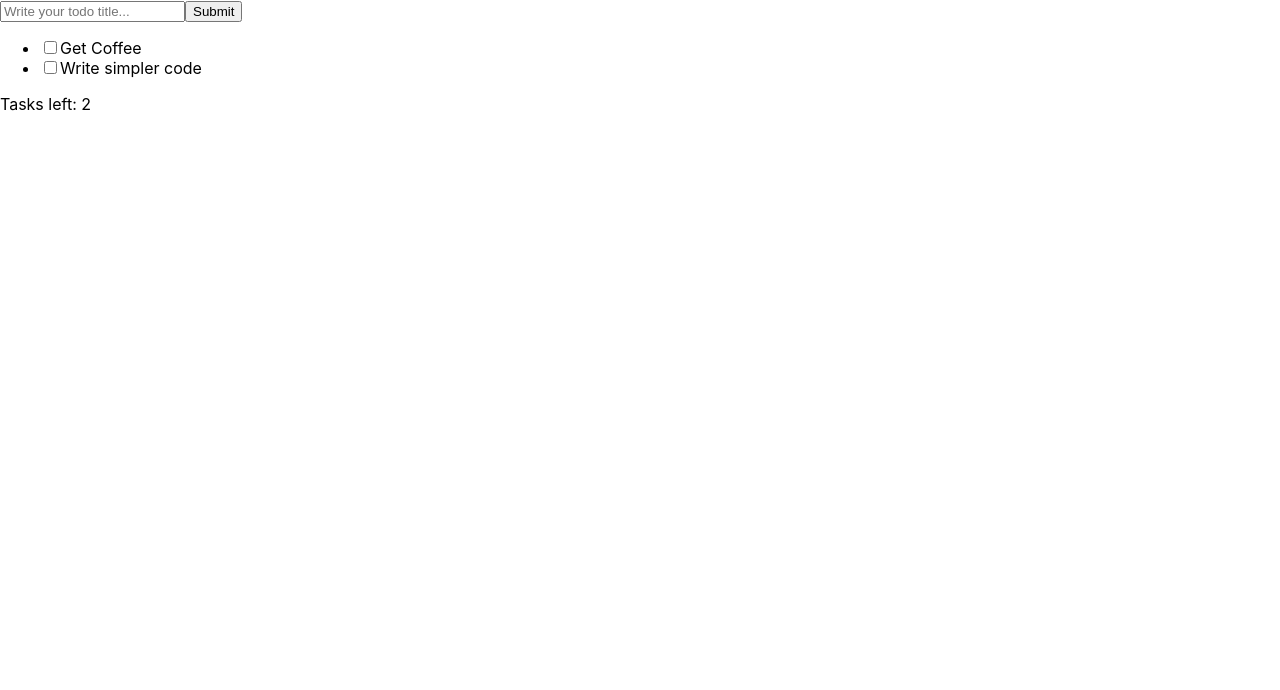
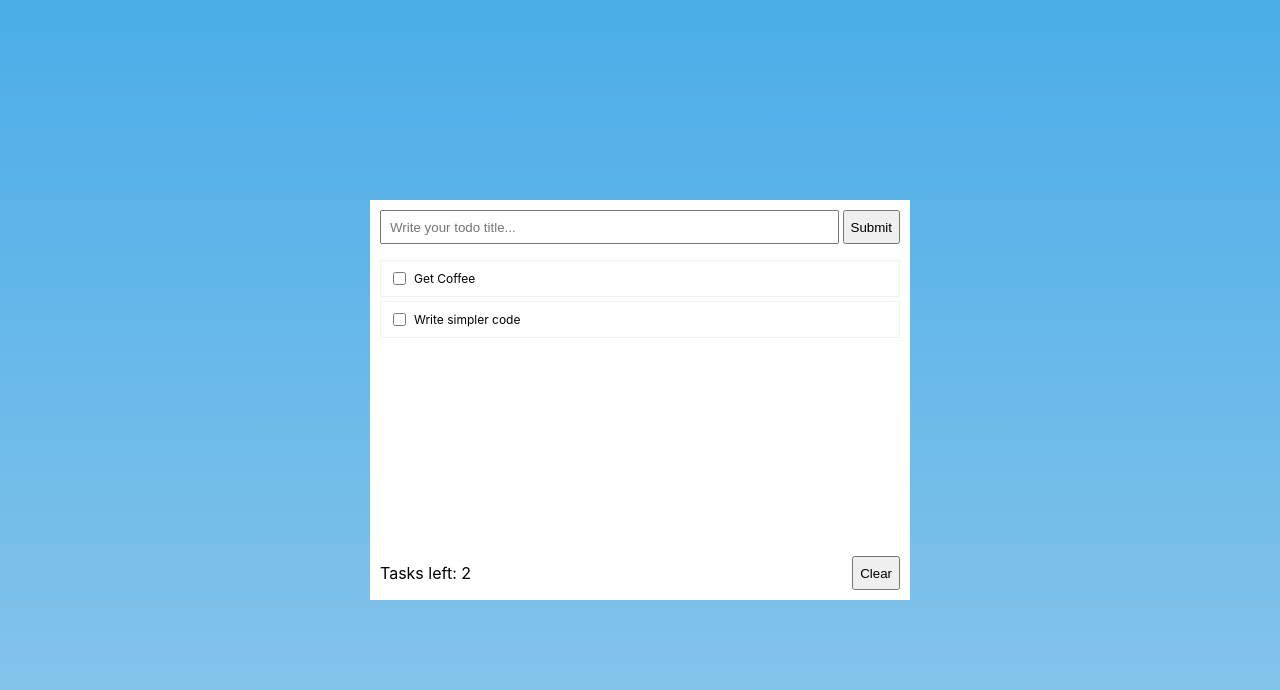
Before and after one commit to nlduyavoda/SpacexGraphQL, a React (Create React App) app: page / in a window 1280 px wide. Shown: the top 690 px of the page. Built offline with nearby package versions, Linux system fonts and the light colour scheme.

Commit message:
fix(JD-3): Add styling using SASS

```diff
--- a/src/index.scss
+++ b/src/index.scss
@@ -11,3 +11,66 @@ code {
   font-family: source-code-pro, Menlo, Monaco, Consolas, 'Courier New',
     monospace;
 }
+* {
+  box-sizing: border-box;
+}
+ul {
+  list-style: none;
+  padding: 0;
+}
+body {
+  display: flex;
+  justify-content: center;
+  align-items: center;
+  background: linear-gradient(#4bade8, #8cc7eb);
+  height: 100vh;
+}
+.todo {
+  display: flex;
+  flex-direction: column;
+  width: 540px;
+  min-height: 400px;
+  background: white;
+  padding: 10px;
+  &-form {
+    height: 34px;
+    display: flex;
+    input {
+      width: 100%;
+      padding-left: 8px;
+      outline: none;
+      + button {
+        margin-left: 4px;
+      }
+    }
+  }
+  &-body {
+    flex: 1;
+    ul {
+      li {
+        cursor: pointer;
+        display: flex;
+        align-items: center;
+        border: 1px solid #f1f1f1;
+        padding: 8px;
+        margin-bottom: 4px;
+        font-size: 12px;
+        input {
+          margin-right: 8px;
+        }
+      }
+    }
+    .text-line-through {
+      text-decoration: line-through;
+    }
+  }
+  &-footer {
+    height: 34px;
+    display: flex;
+    align-items: center;
+    justify-content: space-between;
+    button {
+      height: 100%;
+    }
+  }
+}
--- a/src/index.tsx
+++ b/src/index.tsx
@@ -1,13 +1,21 @@
-import * as React from "react";
-import { render } from "react-dom";
-import { observer } from "mobx-react-lite";
-import { makeObservable, observable, computed, action } from "mobx";
-import './index.scss'
+import * as React from 'react';
+import { render } from 'react-dom';
+import { observer } from 'mobx-react-lite';
+import {
+  makeObservable,
+  observable,
+  computed,
+  action,
+  autorun,
+  reaction,
+  when
+} from 'mobx';
+import './index.scss';
 
 // state of a Todo
 class Todo {
   id = Math.random();
-  title = "";
+  title = '';
   finished = false;
 
   // action
@@ -33,55 +41,89 @@ class TodoList {
   get unfinishedTodoCount() {
     return this.todos.filter((todo) => !todo.finished).length;
   }
-
   // actions:
   // TODO: implement addTodo method
   addTodo(todoTitle) {
-    const data =new Todo(todoTitle);
-    this.todos = [...this.todos, data]
+    console.log(todoTitle);
+    const data = new Todo(todoTitle);
+    this.todos = [...this.todos, data];
   }
-
+  clearTodo() {
+    this.todos = [];
+  }
   constructor(todos) {
     makeObservable(this, {
       todos: observable,
-      unfinishedTodoCount: computed
+      unfinishedTodoCount: computed,
+      addTodo: action,
+      clearTodo: action
     });
+
+    autorun(() =>
+      console.log('auto run: run each state change', this.todos.length)
+    );
+    reaction(
+      () => this.unfinishedTodoCount,
+      (unfinishedTodoCount) => {
+        console.log('reaction', unfinishedTodoCount);
+      }
+    );
+
+    when(
+      () => this.todos.length >= 4,
+      () => (this.todos = [])
+    );
     this.todos = todos;
   }
 }
 
 const TodoListView = observer(({ todoList }) => {
   return (
-    <div>
-      <form onSubmit={(e) => {
-        e.preventDefault()
+    <div className="todo">
+      <form
+        className="todo-form"
+        onSubmit={(e) => {
+          e.preventDefault();
 
           // on submit, get todo title
-        const todoTitle = e.currentTarget.elements['todo-title'].value
+          const todoTitle = e.currentTarget.elements['todo-title'].value;
 
           // if exist -> add todo
           // TODO: implement an addTodo action in TodoList
           if (todoTitle) {
             todoList.addTodo(todoTitle);
           }
-      }}>
-        <input type="text" name="todo-title" placeholder="Write your todo title..."/>
+        }}
+      >
+        <input
+          type="text"
+          name="todo-title"
+          placeholder="Write your todo title..."
+        />
         <button type="submit">Submit</button>
       </form>
-      <div>
+      <div className="todo-body">
         <ul>
-          {todoList.todos.map(todo => (
+          {todoList.todos.map((todo) => (
             <TodoView todo={todo} key={todo.id} />
           ))}
         </ul>
+      </div>
+      <div className="todo-footer">
+        <div className="todo-footer__txt">
           Tasks left: {todoList.unfinishedTodoCount}
         </div>
+        <button onClick={() => todoList.clearTodo()}>Clear</button>
       </div>
-  )
+    </div>
+  );
 });
 
 const TodoView = observer(({ todo }) => (
-  <li>
+  <li
+    onClick={() => todo.toggle()}
+    className={todo.finished ? 'text-line-through' : ''}
+  >
     <input
       type="checkbox"
       checked={todo.finished}
@@ -92,8 +134,8 @@ const TodoView = observer(({ todo }) => (
 ));
 
 const store = new TodoList([
-  new Todo("Get Coffee"),
-  new Todo("Write simpler code")
+  new Todo('Get Coffee'),
+  new Todo('Write simpler code')
 ]);
 
-render(<TodoListView todoList={store} />, document.getElementById("root"));
+render(<TodoListView todoList={store} />, document.getElementById('root'));
```
Lines whose indentation alone changed are shown as unchanged.
